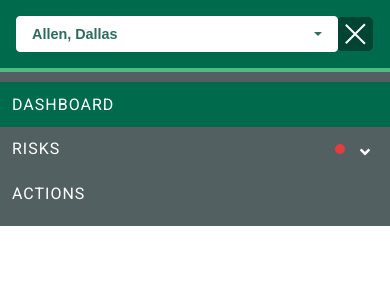
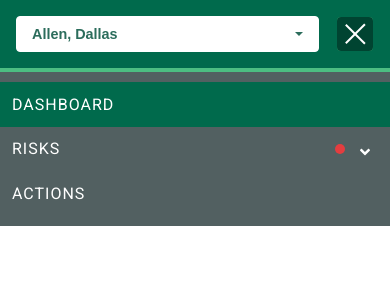
Before and after one commit to terencetcf/newnav, a React (Create React App) app: page / in a window 390 px wide. Shown: the top 300 px of the page. Built offline with nearby package versions, Linux system fonts and the light colour scheme.

Commit message:
Fixed mobile padding for burger menu

```diff
--- a/src/App.scss
+++ b/src/App.scss
@@ -198,6 +198,7 @@
 
   .dropdown {
     width: 90%;
+    width: calc(100% - 55px);
   }
 }
 
```
